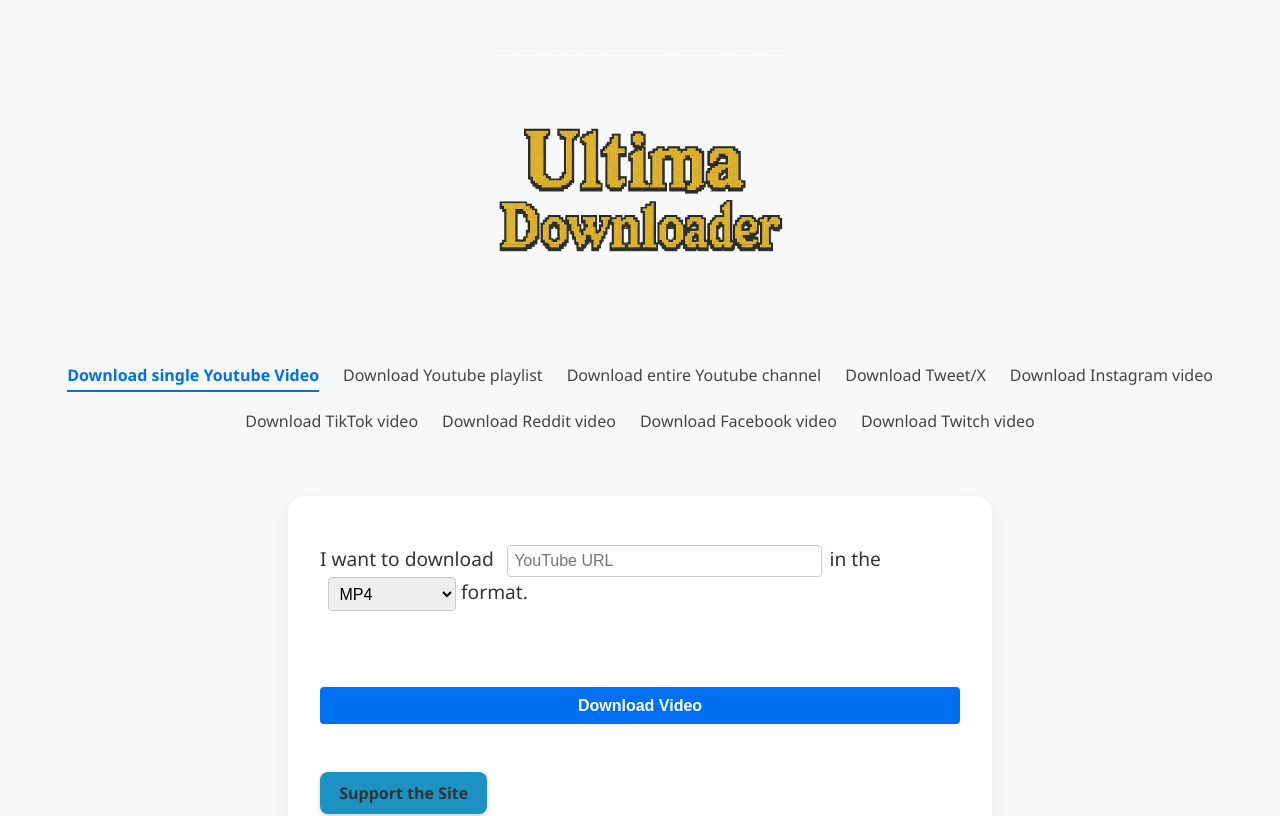
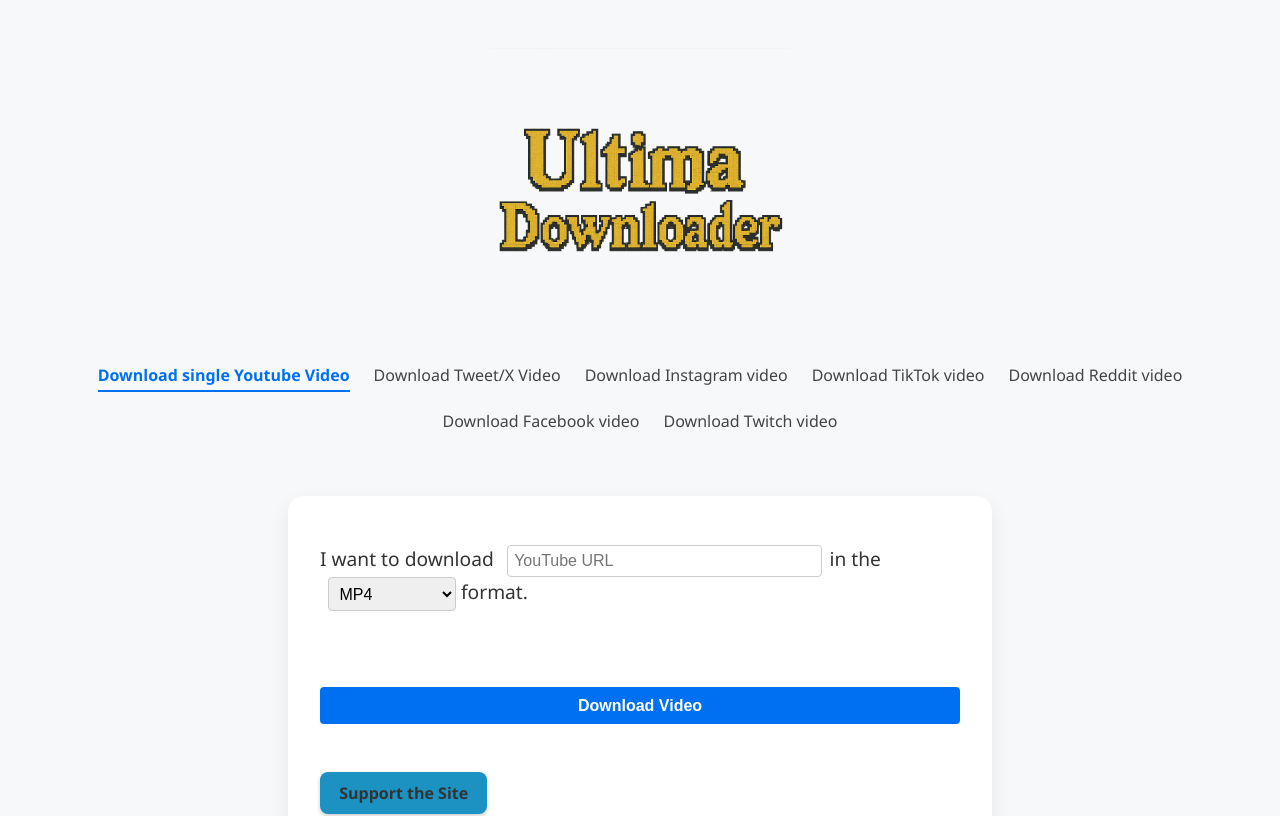
Before and after one commit to RobertPKyle/ultimadownloader, a Next.js app: page / in a window 1280 px wide. Shown: the top 816 px of the page. Built offline with nearby package versions, Linux system fonts and the light colour scheme.

Commit message:
Update NavBar.js

```diff
--- a/app/components/NavBar.js
+++ b/app/components/NavBar.js
@@ -5,9 +5,7 @@
 
 const tabs = [
   { label: 'Download single Youtube Video', path: '/' },
-  { label: 'Download Youtube playlist', path: '/playlist' },
-  { label: 'Download entire Youtube channel', path: '/channel' },
-  { label: 'Download Tweet/X', path: '/twitter' },
+  { label: 'Download Tweet/X Video', path: '/twitter' },
   { label: 'Download Instagram video', path: '/instagram' },
   { label: 'Download TikTok video', path: '/tiktok' },
   { label: 'Download Reddit video', path: '/reddit' },
```
